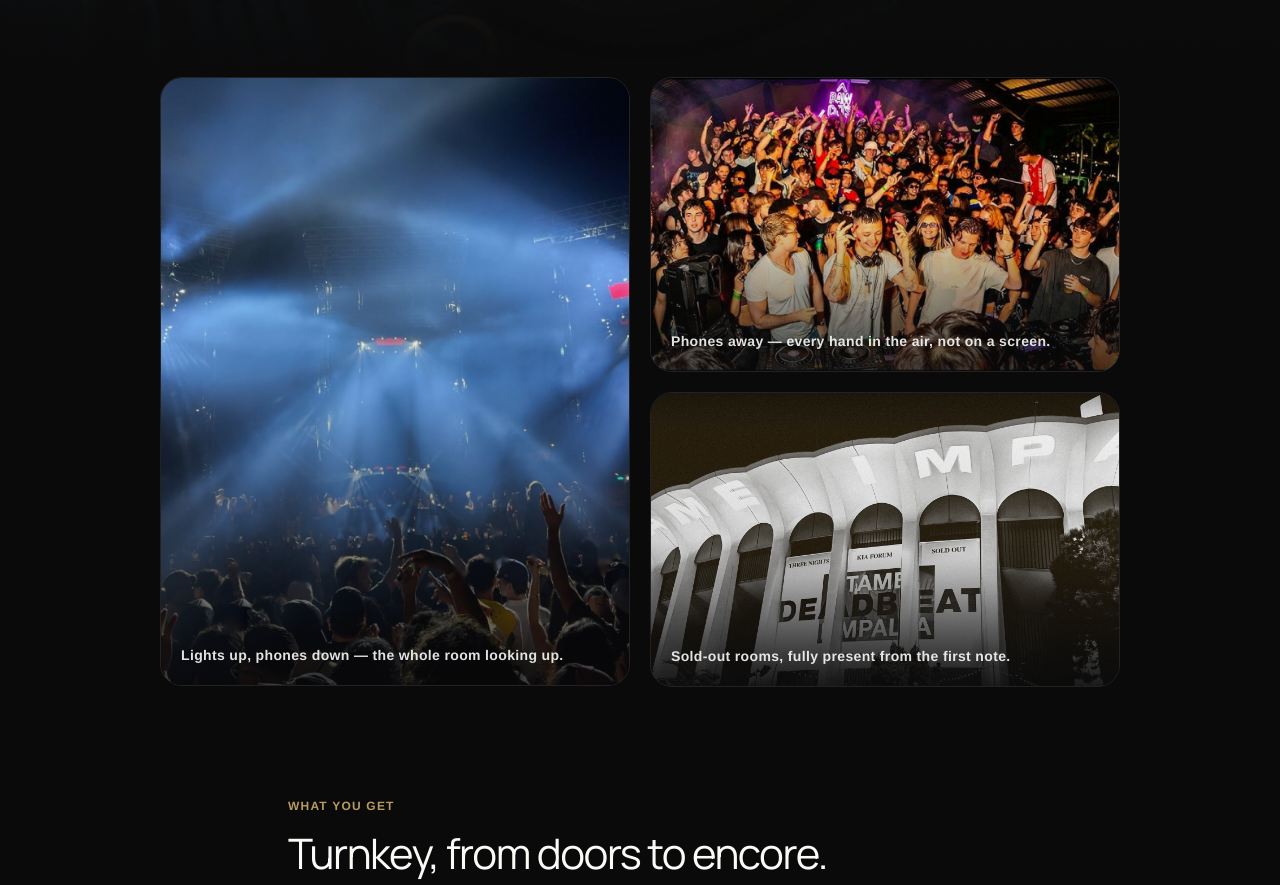
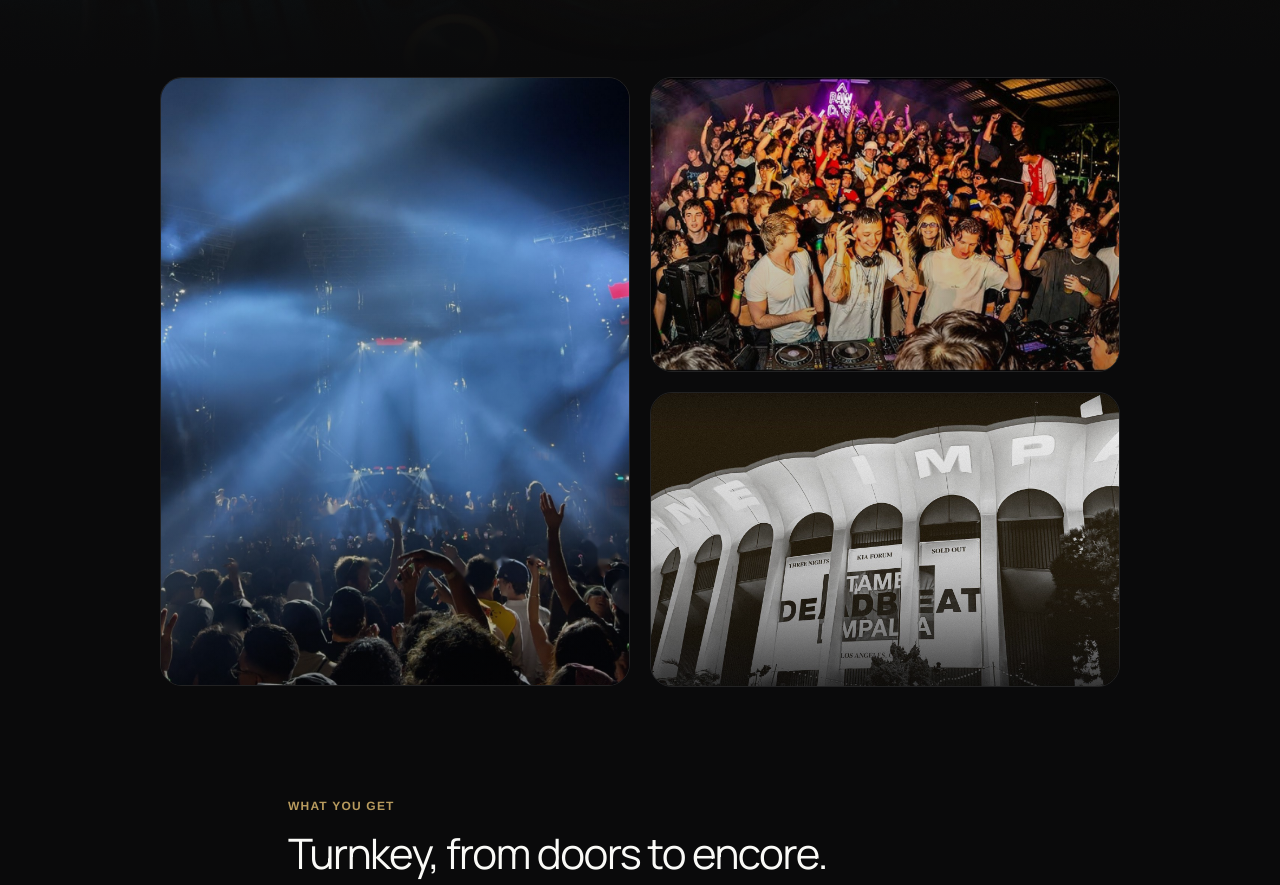
Before and after one commit to maeyo-borg/safepouch-website, a plain HTML site: page music.html in a window 1280 px wide. Shown: the part 598-1483 px from the top of the page. Drawn offline with nearby package versions, Linux system fonts and the light colour scheme.

Commit message:
Music gallery: remove photo captions
Drop the caption text on the three event photos and soften the (now
purposeless) heavy bottom gradient to a light vignette — let the real
event photography stand on its own.

Co-Authored-By: Claude Opus 4.8 <noreply@anthropic.com>

```diff
--- a/music.html
+++ b/music.html
@@ -342,8 +342,7 @@
                onerror="this.onerror=null;this.src='https://placehold.co/1280x1600/16161A/8C7A5B?text=lights'"
                alt="Stage lights sweeping over a packed, device-free crowd"
                class="absolute inset-0 w-full h-full object-cover transition-transform duration-700 ease-out group-hover:scale-[1.04]" />
-          <div class="absolute inset-0 bg-gradient-to-t from-black/75 via-black/10 to-transparent pointer-events-none"></div>
-          <figcaption class="absolute bottom-0 left-0 right-0 p-5 text-sm font-semibold tracking-wide text-paper/90">Lights up, phones down — the whole room looking up.</figcaption>
+          <div class="absolute inset-0 bg-gradient-to-t from-black/35 to-transparent pointer-events-none"></div>
         </figure>
         <!-- Top right -->
         <figure class="reveal group relative overflow-hidden rounded-[22px]" style="border:1px solid rgba(250,250,247,0.10);">
@@ -351,8 +350,7 @@
                onerror="this.onerror=null;this.src='https://placehold.co/1280x800/16161A/8C7A5B?text=event-crowd'"
                alt="A packed, device-free crowd locked into a live DJ set"
                class="w-full aspect-[16/10] object-cover transition-transform duration-700 ease-out group-hover:scale-[1.04]" />
-          <div class="absolute inset-0 bg-gradient-to-t from-black/75 via-black/10 to-transparent pointer-events-none"></div>
-          <figcaption class="absolute bottom-0 left-0 right-0 p-5 text-sm font-semibold tracking-wide text-paper/90">Phones away — every hand in the air, not on a screen.</figcaption>
+          <div class="absolute inset-0 bg-gradient-to-t from-black/35 to-transparent pointer-events-none"></div>
         </figure>
         <!-- Bottom right -->
         <figure class="reveal group relative overflow-hidden rounded-[22px]" style="border:1px solid rgba(250,250,247,0.10);">
@@ -360,8 +358,7 @@
                onerror="this.onerror=null;this.src='https://placehold.co/1280x800/16161A/8C7A5B?text=event-venue'"
                alt="Sold-out marquee at a major arena show"
                class="w-full aspect-[16/10] object-cover transition-transform duration-700 ease-out group-hover:scale-[1.04]" />
-          <div class="absolute inset-0 bg-gradient-to-t from-black/75 via-black/10 to-transparent pointer-events-none"></div>
-          <figcaption class="absolute bottom-0 left-0 right-0 p-5 text-sm font-semibold tracking-wide text-paper/90">Sold-out rooms, fully present from the first note.</figcaption>
+          <div class="absolute inset-0 bg-gradient-to-t from-black/35 to-transparent pointer-events-none"></div>
         </figure>
       </div>
     </div>
```
